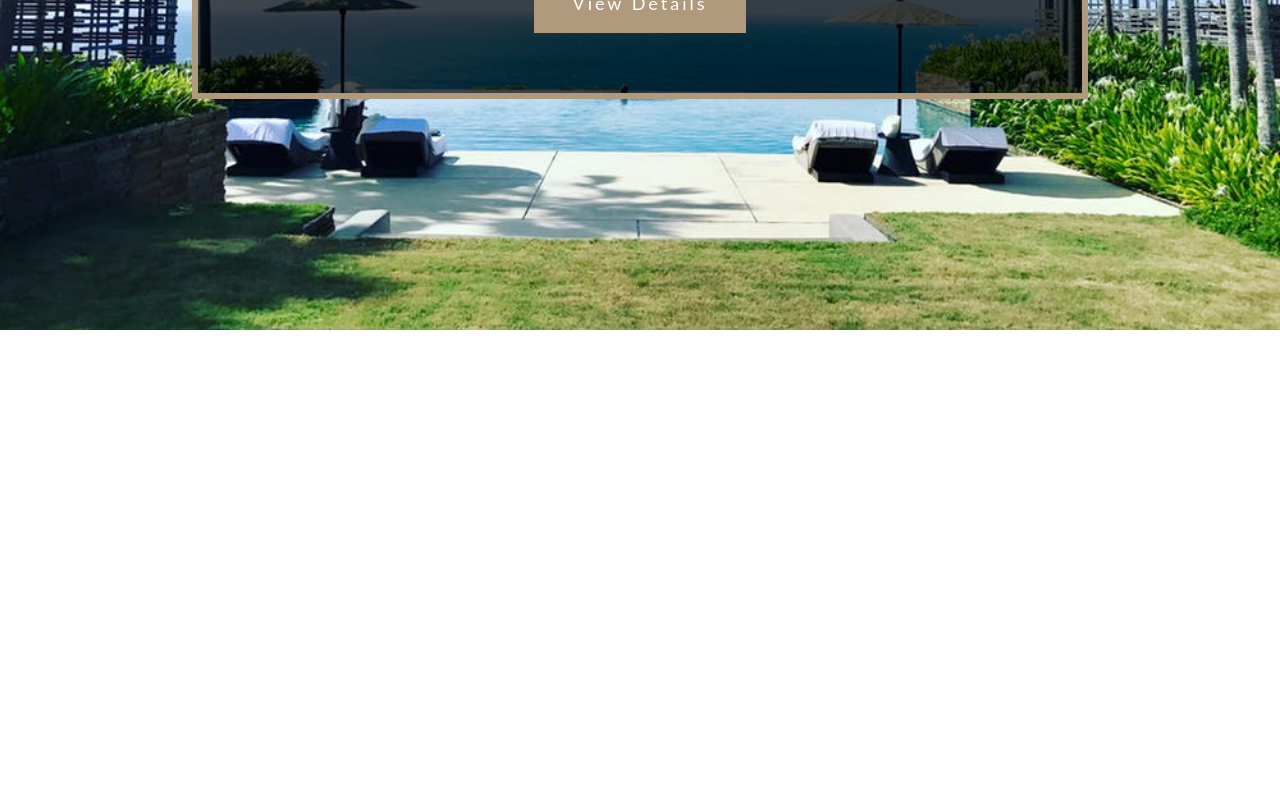
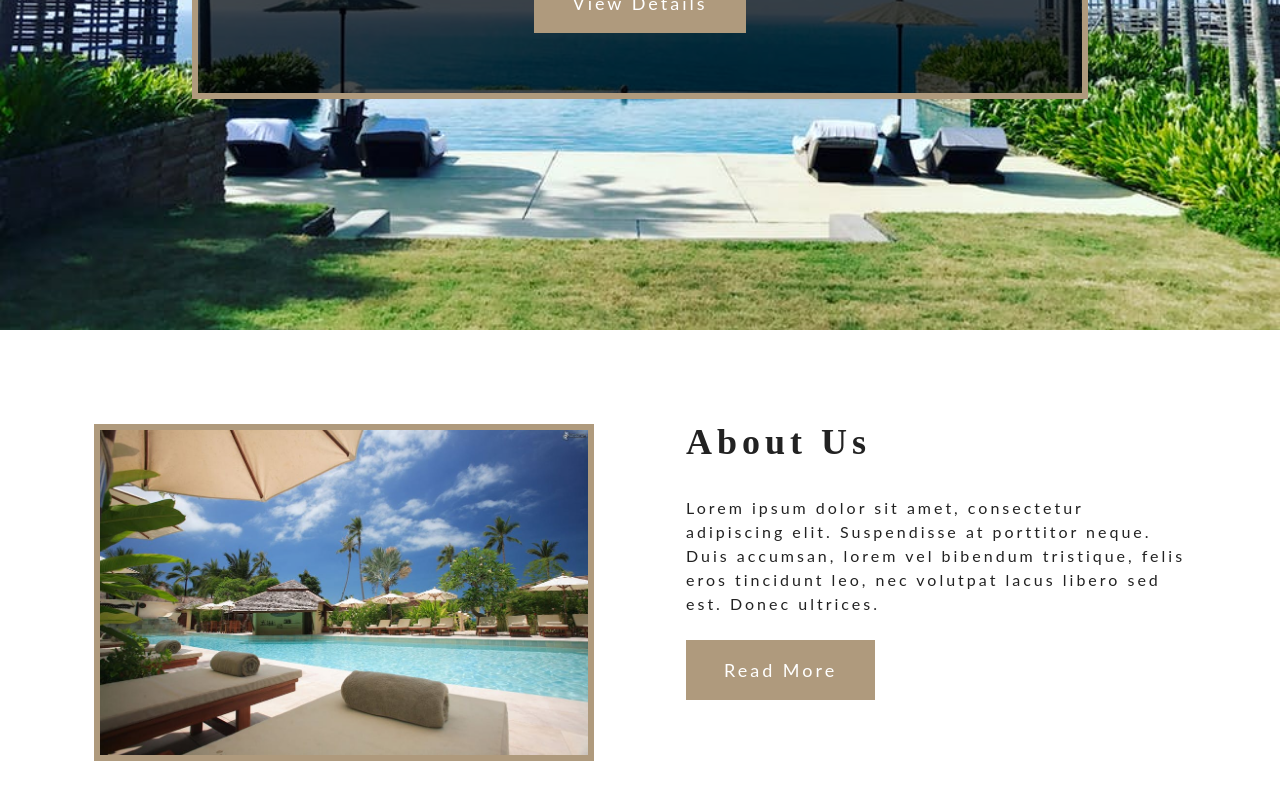
Before and after one commit to russellcape/beachwalk-resort, a React (Create React App) app: page / in a window 1280 px wide. Shown: the part 470-1270 px from the top of the page. Before the commit the page ends 800 px from the top, so only its background shows below. Built offline with nearby package versions, Linux system fonts and the light colour scheme; the HTML template or start-up script is replaced by a standard one.

Commit message:
Working on 'about' section

```diff
--- a/src/components/globals/Buttons.js
+++ b/src/components/globals/Buttons.js
@@ -22,7 +22,7 @@ export const PrimaryBtn = styled.button`
     &:hover {
         background: transparent;
         color: ${setColor.primaryColor};
-    }
+    };
     ${props => `margin: ${props.t || 0} ${props.r || 0} ${props.b || 0} ${props.l || 0}` };
     text-decoration: none;
     cursor: pointer;
--- a/src/components/globals/GlobalStyles.js
+++ b/src/components/globals/GlobalStyles.js
@@ -1,5 +1,5 @@
 import { createGlobalStyle } from "styled-components";
-import { setColor, setFont } from "../../styles"
+import { setColor, setFont } from "../../styles";
 
 const Globals = createGlobalStyle`
 @import url('https://fonts.googleapis.com/css2?family=Courgette&family=Lato:wght@400;700&display=swap');
@@ -54,8 +54,8 @@ h6 {
 }
 
 p {
-    line-height:1.5;
-    margin: 0 0 1.5 0;
+    line-height: 1.5;
+    margin: 0 0 1.5rem 0;
 }
 `;
 
--- /dev/null
+++ b/src/components/globals/Section.js
@@ -0,0 +1,9 @@
+import styled from "styled-components";
+import { setRem } from "../../styles";
+
+const Section = styled.section`
+    padding: ${setRem(64)} 0;
+    background: ${props => props.color};
+`;
+
+export default Section;
--- /dev/null
+++ b/src/components/globals/Title.js
@@ -0,0 +1,19 @@
+import React from 'react';
+import styled from 'styled-components';
+import { setRem, setFont, setLetterSpacing } from "../../styles";
+
+const Title = ({ className, title, center}) => {
+    return (
+        <h3 className={className}>
+            {title}
+        </h3>
+    )
+};
+
+export default styled(Title)`
+    font-size: ${setRem(36)};
+    text-transform: capitalize;
+    ${setLetterSpacing(5)};
+    ${setFont.slanted};
+    text-align: ${props => props.center ? "center": "left"};
+`;
--- /dev/null
+++ b/src/components/home/About.js
@@ -0,0 +1,72 @@
+import React from 'react';
+import Section from "../globals/Section";
+import Title from "../globals/Title";
+import aboutImg from "../../images/aboutBcg.jpeg";
+import {
+    setRem,
+    setBorder,
+    setColor,
+    setLetterSpacing,
+    media
+} from "../../styles";
+import { PrimaryBtn } from "../globals/Buttons";
+import styled from "styled-components";
+
+
+const About = () => {
+    return (
+        <Section>
+            <AboutCenter>
+                <div className="about-img">
+                    <img src={aboutImg} alt="about us" />
+                </div>
+                <div className="about-info">
+                    <Title title="about us" />
+                    <p>
+                        Lorem ipsum dolor sit amet, consectetur adipiscing elit. Suspendisse at porttitor neque. Duis accumsan, lorem vel bibendum tristique, felis eros tincidunt leo, nec volutpat lacus libero sed est. Donec ultrices.
+                    </p>
+                    <PrimaryBtn>read more</PrimaryBtn>
+                </div>
+            </AboutCenter>
+        </Section>
+    )
+};
+
+const AboutCenter = styled.div`
+    .about-img,
+    .about-info {
+        padding: ${setRem(30)};
+    }
+    .about-img {
+        img {
+            width: 100%;
+            display: block;
+            ${setBorder({ width:setRem(6), color: setColor.primaryColor })};
+        }
+    }
+    .about-info {
+        p {
+            ${setLetterSpacing(3)};
+        }
+    }
+
+    width: 90vw;
+    margin: 0 auto;
+    ${media.desktop`
+        width:100vw:
+        max-width: 1170px;
+        display: grid;
+        grid-template-columns: 1fr 1fr;
+        grid-column-gap: ${setRem(32)};
+        .about-img {
+            align-self: center;
+        }
+        .about-info {
+            p{
+                width: 100%;
+            }
+        }
+    `}
+`;
+
+export default About
--- a/src/components/home/Header.js
+++ b/src/components/home/Header.js
@@ -9,9 +9,9 @@ const Header = () => {
     return (
         <Hero img={homeImg}>
             <Banner greeting="Welcome to" title="beachwalk resort" text="Lorem ipsum dolor sit amet, consectetur adipiscing elit. Phasellus congue scelerisque purus, quis tempus magna.">
-                <PrimaryBtn t="1rem">
-                    view details
-                </PrimaryBtn>
+                <PrimaryBtn t="1rem">view details</PrimaryBtn>
+                {/* <PrimaryBtn as="a" href="https://www.google.ca/">view details</PrimaryBtn> */}
+
             </Banner>
         </Hero>
     );
--- a/src/pages/Home.js
+++ b/src/pages/Home.js
@@ -1,10 +1,13 @@
 import React from 'react';
 import Header from "../components/home/Header";
+import About from "../components/home/About";
+
 
 const Home = () => {
     return (
         <>
             <Header />
+            <About />
         </>
     )
 }
--- a/src/styles.js
+++ b/src/styles.js
@@ -35,7 +35,7 @@ export const setRem = (number = 16) => {
 };
 
 export const setLetterSpacing = (number = 2) => {
-    return `letter-spacing:${number}px`;
+    return `letter-spacing: ${number}px`;
 };
 
 export const setBorder = ({
@@ -60,7 +60,6 @@ export const media = Object.keys(sizes).reduce((acc, label) => {
             ${css(...args)}
         }
     `;
-
     return acc;
 }, {});
 
```
